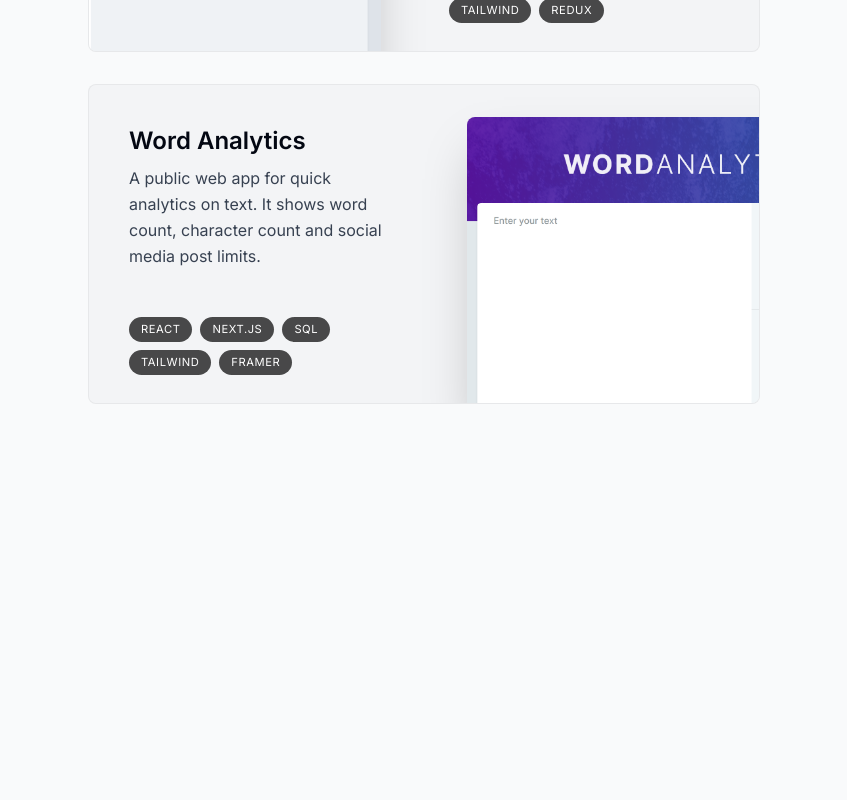
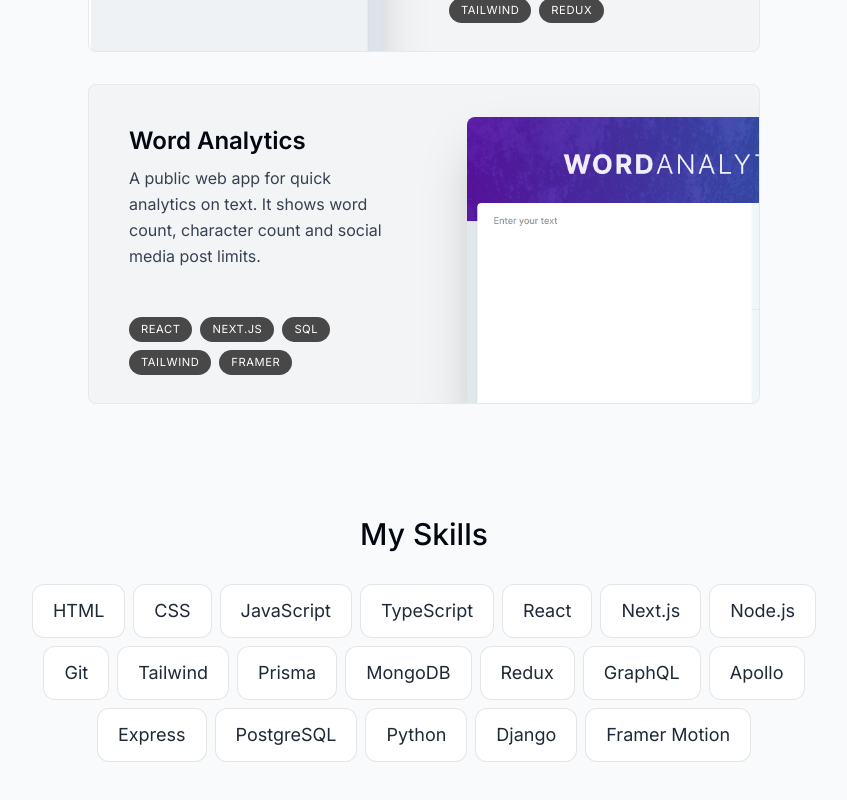
Before and after one commit to zaayddev/portfolio, a Next.js app: page / in a window 1280 px wide. Shown: the part 1948-2748 px from the top of the page, without its empty margins (216-1063 px from the left). Before the commit the page ends 2464 px from the top, so only its background shows below. Built offline with nearby package versions, Linux system fonts and the light colour scheme.

Commit message:
feat: add skills section

```diff
--- a/app/page.tsx
+++ b/app/page.tsx
@@ -2,6 +2,7 @@ import About from "@/components/about";
 import Intro from "@/components/intro";
 import Projects from "@/components/projects";
 import SectionDivider from "@/components/section-divider";
+import Skills from "@/components/skills";
 
 export default function Home() {
   return (
@@ -10,6 +11,7 @@ export default function Home() {
       <SectionDivider />
       <About />
       <Projects />
+      <Skills />
     </main>
   );
 }
--- /dev/null
+++ b/components/skills.tsx
@@ -0,0 +1,51 @@
+"use client";
+
+import SectionHeading from "./section-heading";
+import { skillsData } from "@/lib/data";
+import { useSectionInView } from "@/lib/hooks";
+import { motion } from "framer-motion";
+
+const fadeInAnimationVariants = {
+  initial: {
+    opacity: 0,
+    y: 100,
+  },
+  animate: (index: number) => ({
+    opacity: 1,
+    y: 0,
+    transition: {
+      delay: 0.05 * index,
+    },
+  }),
+};
+
+export default function Skills() {
+  const { ref } = useSectionInView("Skills");
+
+  return (
+    <section
+      id="skills"
+      ref={ref}
+      className="mb-28 max-w-[53rem] scroll-mt-28 text-center sm:mb-40"
+    >
+      <SectionHeading>My skills</SectionHeading>
+      <ul className="flex flex-wrap justify-center gap-2 text-lg text-gray-800">
+        {skillsData.map((skill, index) => (
+          <motion.li
+            className="bg-white borderBlack rounded-xl px-5 py-3 dark:bg-white/10 dark:text-white/80"
+            key={index}
+            variants={fadeInAnimationVariants}
+            initial="initial"
+            whileInView="animate"
+            viewport={{
+              once: true,
+            }}
+            custom={index}
+          >
+            {skill}
+          </motion.li>
+        ))}
+      </ul>
+    </section>
+  );
+}
```
